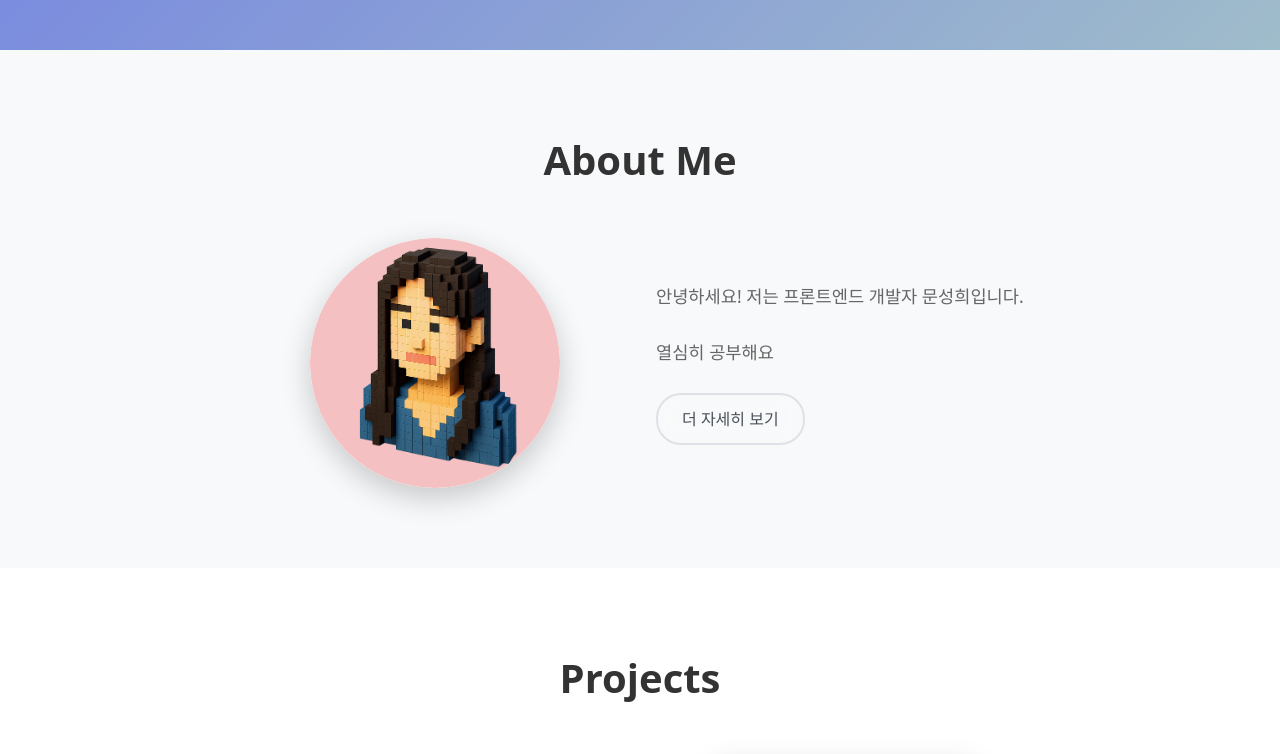
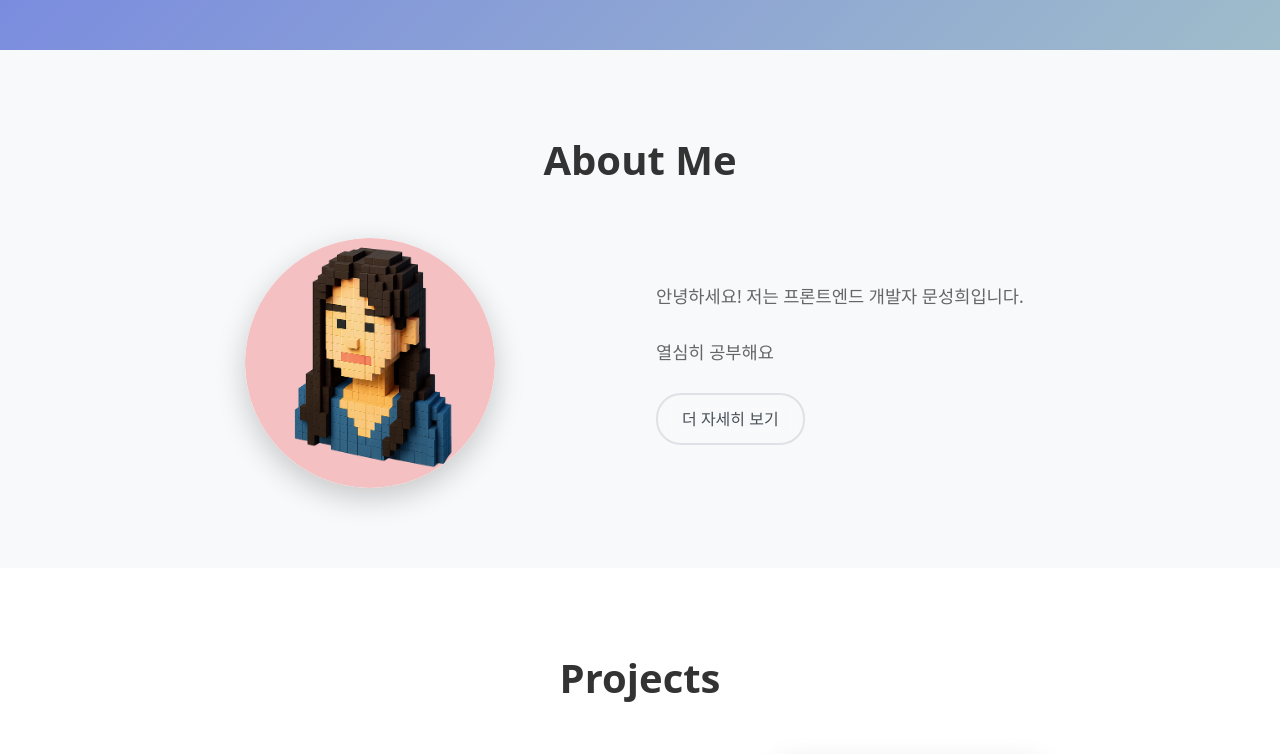
Before and after one commit to seong-hui/portfolio, a React (Vite) app: page / in a window 1280 px wide. Shown: the part 820-1574 px from the top of the page. Built offline with nearby package versions, Linux system fonts and the light colour scheme; no server answers; grey boxes are pictures that could not be loaded.

Commit message:
feat: max-width layout으로 분리

```diff
--- a/src/components/Header.tsx
+++ b/src/components/Header.tsx
@@ -1,6 +1,7 @@
 import React from "react";
 import styled from "@emotion/styled";
 import { Link } from "react-router-dom";
+import { layout } from "../styles/layout";
 
 const Header: React.FC = () => {
   return (
@@ -43,7 +44,7 @@ const HeaderContainer = styled.header`
 `;
 
 const Container = styled.div`
-  max-width: 1200px;
+  max-width: ${layout.maxWidth};
   margin: 0 auto;
   padding: 0 20px;
   display: flex;
--- a/src/pages/AboutMe.tsx
+++ b/src/pages/AboutMe.tsx
@@ -3,6 +3,7 @@ import styled from "@emotion/styled";
 import { FaReact, FaJs, FaCss3Alt } from "react-icons/fa";
 import { SiTypescript, SiNextdotjs, SiTailwindcss } from "react-icons/si";
 import { colors } from "../styles/colors";
+import { layout } from "../styles/layout";
 
 const AboutMe: React.FC = () => {
   return (
@@ -141,9 +142,9 @@ const AboutMeSection = styled.section`
 `;
 
 const Container = styled.div`
-  max-width: 820px;
+  max-width: ${layout.maxWidth};
   margin: 0 auto;
-  padding: 0 16px;
+  padding: ${layout.containerPadding};
 `;
 
 const Title = styled.h1`
--- a/src/pages/Blog.tsx
+++ b/src/pages/Blog.tsx
@@ -3,6 +3,7 @@ import styled from "@emotion/styled";
 import { FaExternalLinkAlt, FaCalendarAlt } from "react-icons/fa";
 import { colors } from "../styles/colors";
 import { Spinner } from "../components/Spinner";
+import { layout } from "../styles/layout";
 
 interface VelogPost {
   id: string;
@@ -187,9 +188,9 @@ const BlogSection = styled.section`
 `;
 
 const Container = styled.div`
-  max-width: 820px;
+  max-width: ${layout.maxWidth};
   margin: 0 auto;
-  padding: 0 16px;
+  padding: ${layout.containerPadding};
 `;
 
 const Title = styled.h1`
--- a/src/pages/Home.tsx
+++ b/src/pages/Home.tsx
@@ -5,6 +5,7 @@ import { motion } from "framer-motion";
 import { FaGithub, FaLinkedin, FaEnvelope } from "react-icons/fa";
 import { useQuery } from "@tanstack/react-query";
 import { colors } from "../styles/colors";
+import { layout } from "../styles/layout";
 import { fetchNotionItems } from "../apis/getNotionPosts";
 import { NotionTag } from "../components/NotionTag";
 import { Button } from "../components/Button";
@@ -301,9 +302,9 @@ const HomeSection = styled.section`
 `;
 
 const Container = styled.div`
-  max-width: 820px;
+  max-width: ${layout.maxWidth};
   margin: 0 auto;
-  padding: 0 16px;
+  padding: ${layout.containerPadding};
 `;
 
 const HeroContent = styled.div`
--- a/src/pages/NotionDetail.tsx
+++ b/src/pages/NotionDetail.tsx
@@ -5,6 +5,7 @@ import styled from "@emotion/styled";
 import { fetchNotionPageContent } from "../apis/getNotionPosts";
 import { colors } from "../styles/colors";
 import { Spinner } from "../components/Spinner";
+import { layout } from "../styles/layout";
 
 type NotionBlock = {
   id: string;
@@ -147,9 +148,9 @@ const NotionDetail: React.FC = () => {
 };
 
 const Wrapper = styled.div`
-  max-width: 820px;
-  margin: 40px auto 0;
-  padding: 1.5rem 16px;
+  max-width: ${layout.maxWidth};
+  margin: 40px auto;
+  padding: 0 16px;
 `;
 
 const LoadingWrapper = styled.div`
--- a/src/pages/NotionPage.tsx
+++ b/src/pages/NotionPage.tsx
@@ -5,6 +5,7 @@ import styled from "@emotion/styled";
 import { fetchNotionItems } from "../apis/getNotionPosts";
 import { getNotionColor, getTagColor } from "../styles/colors";
 import { Spinner } from "../components/Spinner";
+import { layout } from "../styles/layout";
 
 type NotionTag = {
   name: string;
@@ -251,9 +252,9 @@ const Wrapper = styled.section`
 `;
 
 const Container = styled.div`
-  max-width: 820px;
+  max-width: ${layout.maxWidth};
   margin: 0 auto;
-  padding: 0 16px;
+  padding: ${layout.containerPadding};
 `;
 
 const Title = styled.h1`
--- a/src/pages/ProjectDetail.tsx
+++ b/src/pages/ProjectDetail.tsx
@@ -13,6 +13,7 @@ import {
   type ProjectDetailData,
 } from "../constants/projectDetails";
 import { colors } from "../styles/colors";
+import { layout } from "../styles/layout";
 
 interface ImageSliderProps {
   images: string[];
@@ -281,9 +282,9 @@ const DetailSection = styled.section`
 `;
 
 const Container = styled.div`
-  max-width: 1000px;
+  max-width: ${layout.maxWidth};
   margin: 0 auto;
-  padding: 0 20px;
+  padding: ${layout.containerPadding};
 `;
 
 const BackButton = styled(Link)`
@@ -439,10 +440,10 @@ const Section = styled.div`
 `;
 
 const SectionTitle = styled.h2`
-  font-size: 2rem;
+  font-size: 1.5rem;
   color: #333;
   margin-bottom: 1.5rem;
-  border-bottom: 3px solid #007bff;
+  border-bottom: 3px solid ${colors.gray300};
   padding-bottom: 0.5rem;
 `;
 
--- a/src/pages/Projects.tsx
+++ b/src/pages/Projects.tsx
@@ -4,6 +4,7 @@ import { Link } from "react-router-dom";
 import { FaExternalLinkAlt, FaGithub } from "react-icons/fa";
 import { colors } from "../styles/colors";
 import { PROJECTS, type Project } from "../constants/projects";
+import { layout } from "../styles/layout";
 
 const Projects: React.FC = () => {
   const renderProjectLinks = (project: Project) => (
@@ -102,9 +103,9 @@ const ProjectsSection = styled.section`
 `;
 
 const Container = styled.div`
-  max-width: 820px;
+  max-width: ${layout.maxWidth};
   margin: 0 auto;
-  padding: 0 16px;
+  padding: ${layout.containerPadding};
 `;
 
 const Title = styled.h1`
--- /dev/null
+++ b/src/styles/layout.ts
@@ -0,0 +1,5 @@
+export const layout = {
+  maxWidth: "1080px",
+
+  containerPadding: "0 16px",
+} as const;
```
